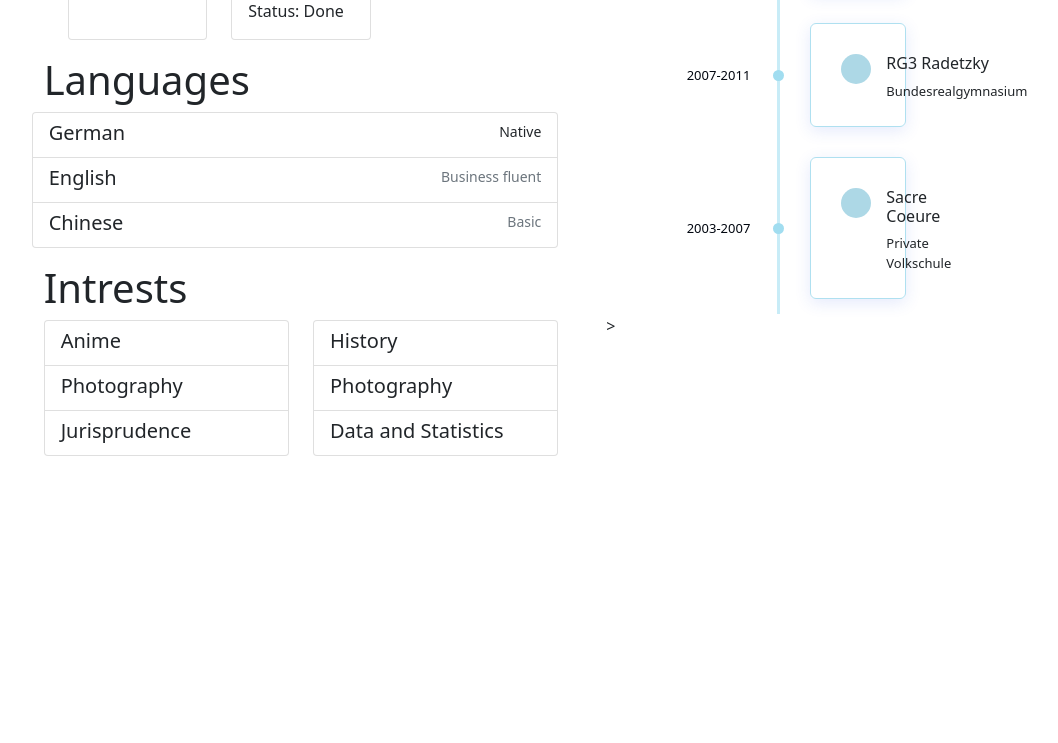
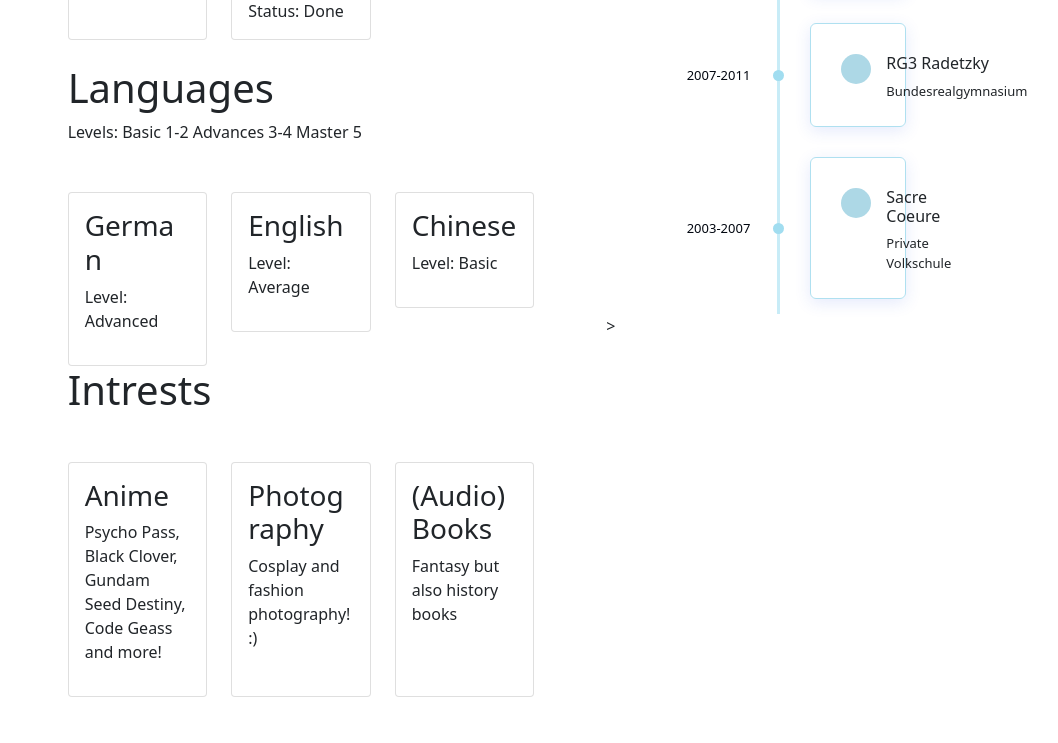
Before and after one commit to Codo155/oluo, an Angular app: page / in a window 1280 px wide. Shown: the part 1680-2423 px from the top of the page, without its empty margins (99-1157 px from the left). Before the commit the page ends 2136 px from the top, so only its background shows below. Built offline with nearby package versions, Linux system fonts and the light colour scheme.

Commit message:
Languages and intrests - update

```diff
--- a/src/app/app.component.html
+++ b/src/app/app.component.html
@@ -29,7 +29,7 @@
 <div class="container-fluid">
   <div class="row">
       <div class="col  offset-1">
-          <div class=row>
+          <div class="row mb-4">
             <app-skills-and-degree-partial></app-skills-and-degree-partial>
           </div>
           <div class="row">
@@ -40,5 +40,4 @@
           <app-work-and-education-partial></app-work-and-education-partial>>
       </div>
   </div>
-
 </div>
--- a/src/app/hobbies-and-languages-partial/hobbies-and-languages-partial.component.html
+++ b/src/app/hobbies-and-languages-partial/hobbies-and-languages-partial.component.html
@@ -1,68 +1,100 @@
-<div class="container-fluid ml-4">
+
+<div class="container-fluid">
     <div class="row">
-        <h2 class="mt-3 mb-2 h1">Languages</h2>
-
-        <div class="list-group">
-            <a href="#" class="list-group-item list-group-item-action flex-column align-items-start">
-                <div class="d-flex w-100 justify-content-between">
-                    <h5 class="mb-1">German</h5>
-                    <small>Native</small>
-                </div>
-            </a>
-            <a href="#" class="list-group-item list-group-item-action flex-column align-items-start">
-                <div class="d-flex w-100 justify-content-between">
-                    <h5 class="mb-1">English</h5>
-                    <small class="text-muted">Business fluent</small>
-                </div>
-            </a>
-            <a href="#" class="list-group-item list-group-item-action flex-column align-items-start">
-                <div class="d-flex w-100 justify-content-between">
-                    <h5 class="mb-1">Chinese</h5>
-                    <small class="text-muted">Basic</small>
-                </div>
-            </a>
+        <section id="what-we-do">
+            <div class="container-fluid">
+                <h2 class="section-title mb-2 h1">Languages</h2>
+                <p> Levels: Basic 1-2 <i class="fa fa-star"></i>  Advances 3-4 <i class="fa fa-star"></i>   Master 5 <i class="fa fa-star"></i> </p>
+                <div class="row mt-5">
+                    <div class="col-xs-12 col-sm-6 col-md-4 col-lg-4 col-xl-4">
+                        <div class="card h-60 ">
+                            <div class="card-block block-1 p-3" >
+                                <h3 class="card-title">German</h3>
+                                <p>Level: Advanced</p> <i class="fa fa-star"></i><i class="fa fa-star"></i><i class="fa fa-star"></i><i class="fa fa-star"></i>
                             </div>
                         </div>
-
-    <div class="row">
-        <h2 class="mt-3 mb-2 h1">Intrests</h2>
-        <div class="col">
-            <div class="list-group">
-                <a href="#" class="list-group-item list-group-item-action flex-column align-items-start">
-                    <div class="d-flex w-100 justify-content-between">
-                        <h5 class="mb-1">Anime</h5>
                     </div>
-                </a>
-                <a href="#" class="list-group-item list-group-item-action flex-column align-items-start">
-                    <div class="d-flex w-100 justify-content-between">
-                        <h5 class="mb-1">Photography</h5>
-                    </div>
-                </a>
-                <a href="#" class="list-group-item list-group-item-action flex-column align-items-start">
-                    <div class="d-flex w-100 justify-content-between">
-                        <h5 class="mb-1">Jurisprudence</h5>
-                    </div>
-                </a>
+                    <div class="col-xs-12 col-sm-6 col-md-4 col-lg-4 col-xl-4">
+                        <div class="card  h-60">
+                            <div class="card-block block-2 p-3">
+                                <h3 class="card-title">English</h3>
+                                <p>Level: Average</p> <i class="fa fa-star"></i><i class="fa fa-star"></i><i class="fa fa-star"></i><i class="fa fa-star"></i>
                             </div>
                         </div>
-        <div class="col">
-            <div class="list-group">
-                <a href="#" class="list-group-item list-group-item-action flex-column align-items-start">
-                    <div class="d-flex w-100 justify-content-between">
-                        <h5 class="mb-1">History</h5>
                     </div>
-                </a>
-                <a href="#" class="list-group-item list-group-item-action flex-column align-items-start">
-                    <div class="d-flex w-100 justify-content-between">
-                        <h5 class="mb-1">Photography</h5>
-                    </div>
-                </a>
-                <a href="#" class="list-group-item list-group-item-action flex-column align-items-start">
-                    <div class="d-flex w-100 justify-content-between">
-                        <h5 class="mb-1">Data and Statistics</h5>
-                    </div>
-                </a>
+                    <div class="col-xs-12 col-sm-6 col-md-4 col-lg-4 col-xl-4">
+                        <div class="card  h-60">
+                            <div class="card-block block-3 p-3">
+                                <h3 class="card-title">Chinese</h3>
+                                <p>Level: Basic</p> <i class="fa fa-star"></i><i class="fa fa-star"></i><i class="fa fa-star"></i><i class="fa fa-star"></i>
                             </div>
                         </div>
                     </div>
                 </div>
+
+            </div>
+        </section>
+    </div>
+</div>
+
+<div class="container-fluid mb-3">
+    <div class="row">
+        <section id="what-we-do">
+            <div class="container-fluid">
+                <h2 class="section-title mb-2 h1">Intrests</h2>
+                <div class="row mt-5">
+                    <div class="col-xs-12 col-sm-6 col-md-4 col-lg-4 col-xl-4">
+                        <div class="card h-100 ">
+                            <div class="card-block block-1 p-3" >
+                                <h3 class="card-title">Anime</h3>
+                                <p>Psycho Pass, Black Clover, Gundam Seed Destiny, Code Geass and more!</p> <i class="fa fa-star"></i><i class="fa fa-star"></i><i class="fa fa-star"></i><i class="fa fa-star"></i>
+                            </div>
+                        </div>
+                    </div>
+                    <div class="col-xs-12 col-sm-6 col-md-4 col-lg-4 col-xl-4">
+                        <div class="card  h-100">
+                            <div class="card-block block-2 p-3">
+                                <h3 class="card-title">Photography</h3>
+                                <p>Cosplay and fashion photography! :)</p> <i class="fa fa-star"></i><i class="fa fa-star"></i><i class="fa fa-star"></i><i class="fa fa-star"></i>
+                            </div>
+                        </div>
+                    </div>
+                    <div class="col-xs-12 col-sm-6 col-md-4 col-lg-4 col-xl-4">
+                        <div class="card  h-100">
+                            <div class="card-block block-3 p-3">
+                                <h3 class="card-title">(Audio) Books</h3>
+                                <p>Fantasy but also history books</p> <i class="fa fa-star"></i><i class="fa fa-star"></i><i class="fa fa-star"></i><i class="fa fa-star"></i>
+                            </div>
+                        </div>
+                    </div>
+                </div>
+                <div class="row mt-5">
+                    <div class="col-xs-12 col-sm-6 col-md-4 col-lg-4 col-xl-4">
+                        <div class="card h-100 ">
+                            <div class="card-block block-1 p-3" >
+                                <h3 class="card-title">Law</h3>
+                                <p>Distance study at the Johannes Kepler University.</p> <i class="fa fa-star"></i><i class="fa fa-star"></i><i class="fa fa-star"></i><i class="fa fa-star"></i>
+                            </div>
+                        </div>
+                    </div>
+                    <div class="col-xs-12 col-sm-6 col-md-4 col-lg-4 col-xl-4">
+                        <div class="card  h-100">
+                            <div class="card-block block-3 p-3">
+                                <h3 class="card-title">Ethic</h3>
+                                <p>Interested into ethics, especially over the concept of utilitarianism from Jeremy Bentham.</p> <i class="fa fa-star"></i><i class="fa fa-star"></i><i class="fa fa-star"></i><i class="fa fa-star"></i>
+                            </div>
+                        </div>
+                    </div>
+                    <div class="col-xs-12 col-sm-6 col-md-4 col-lg-4 col-xl-4">
+                        <div class="card  h-100">
+                            <div class="card-block block-2 p-3">
+                                <h3 class="card-title">Statistics and public information</h3>
+                                <p>I like to look up public statistics (e.g. inflation, birth/death rate, corona cases etc.)</p> <i class="fa fa-star"></i><i class="fa fa-star"></i><i class="fa fa-star"></i><i class="fa fa-star"></i>
+                            </div>
+                        </div>
+                    </div>
+                </div>
+            </div>
+        </section>
+    </div>
+</div>
```
Lines whose indentation alone changed are shown as unchanged.
